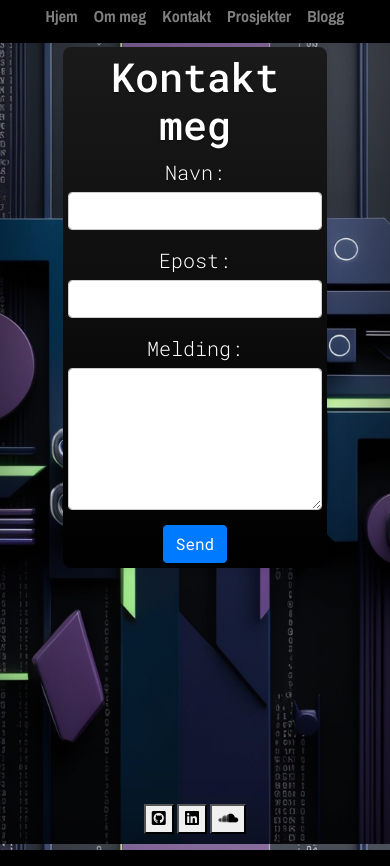
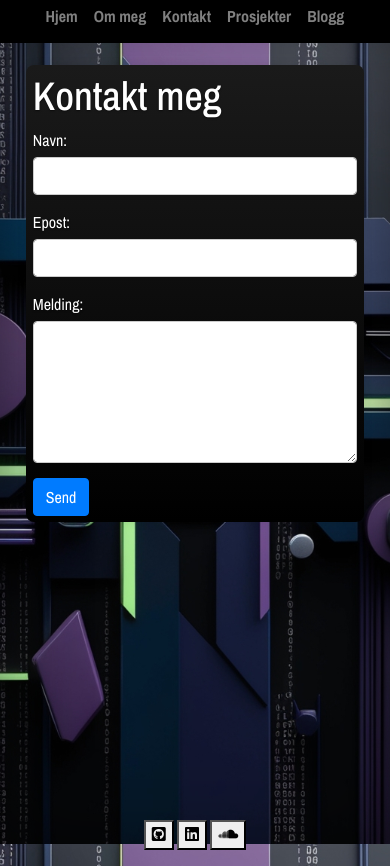
Before and after one commit to OpusMag/magnuslyngra.no, a PHP site: page /kontakt.html in a window 390 px wide. Run offline with PHP 8.4, Linux system fonts and the light colour scheme; some libraries are stand-ins or nearby versions.

Commit message:
Improved styling further, fixed some bugs
Finally it seems styling is working okay on mobile as well as desktop.
Fixed some bugs with things not displaying properly. Still an issue with
one of the mp4's that need to be fixed. Also need to do something about
the scaling for media on the index page.

```diff
--- a/www/cover.css
+++ b/www/cover.css
@@ -5,6 +5,7 @@
 /* Base structure */
 html, body {
   height: 100%;
+  width: 100%;
   margin: 0;
   padding: 0;
   font-family: 'EB Garamond', serif;
@@ -19,9 +20,6 @@ body {
   color: #fff;
   text-shadow: 0 .05rem .1rem rgba(0, 0, 0, .5);
   box-shadow: inset 0 0 5rem rgba(0, 0, 0, .5);
-  display: flex;
-  justify-content: center;
-  align-items: center;
   position: relative;
   padding: 0.625rem;
 }
@@ -272,12 +270,29 @@ p {
   box-sizing: border-box;
 }
 
-.content2, .content3, .content5 {
+.content2, .content3 {
+  font-family: "Archivo Narrow", sans-serif;
+  font-optical-sizing: auto;
+  font-weight: 400;
+  font-style: normal;
+  padding: 2%;
+  background: linear-gradient(to bottom, #1a1a1a, #000000);
+  border-radius: 0.5rem;
+  box-shadow: 0 0 0.625rem rgba(0, 0, 0, 0.1);
+  color: white;
+  margin: 2% auto; /* Center the content horizontally */
+  width: 100%;
+  max-width: 100vw; /* Increase the max-width to make it wider */
+  position: relative;
+  box-sizing: border-box;
+  text-align: left; /* Ensure text is aligned to the left */
+}
+
+.content4 {
   font-family: "Roboto Mono", monospace;
   font-weight: 300;
   font-size: 1.25rem;
   padding: 2%;
-  background: linear-gradient(to bottom, #1a1a1a, #000000);
   border-radius: 0.5rem;
   box-shadow: 0 0 0.625rem rgba(0, 0, 0, 0.1);
   color: white;
@@ -288,7 +303,7 @@ p {
   box-sizing: border-box;
 }
 
-.content4 {
+.content5 {
   font-family: "Roboto Mono", monospace;
   font-weight: 300;
   font-size: 1.25rem;
@@ -307,16 +322,22 @@ p {
 .content form {
   display: flex;
   flex-direction: column;
+  width: 100%; /* Adjust the width as needed */
+  max-width: 600px; /* Set a maximum width for the form */
+  margin: 0 auto; /* Center the form */
 }
 
 .content form input,
-.content form textarea {
+.content form textarea,
+.content form button {
   margin-bottom: 0.625rem;
   padding: 0.625rem;
   border: 1px solid #333;
   border-radius: 0.25rem;
   background-color: #333;
   color: white;
+  width: 100%; /* Make input elements take full width of the form */
+  box-sizing: border-box; /* Ensure padding and border are included in the element's total width */
 }
 
 /* Success and error messages */
--- a/www/kontakt.html
+++ b/www/kontakt.html
@@ -5,13 +5,13 @@
     <meta name="viewport" content="width=device-width, initial-scale=1" />
     <meta name="description" content="" />
     <meta name="author" content="" />
-    <link rel="icon" href="favicon.ico" />
     <link rel="stylesheet" href="https://cdnjs.cloudflare.com/ajax/libs/font-awesome/6.0.0-beta3/css/all.min.css">
     <title>Kontakt meg</title>
-    <!-- Bootstrap core CSS -->
-    <link href="https://stackpath.bootstrapcdn.com/bootstrap/4.3.1/css/bootstrap.min.css" rel="stylesheet" />
-    <!-- Custom styles for this template -->
-    <link href="cover.css" rel="stylesheet" />
+    <!-- Preload CSS -->
+    <link rel="preload" href="https://stackpath.bootstrapcdn.com/bootstrap/4.3.1/css/bootstrap.min.css" as="style" onload="this.onload=null;this.rel='stylesheet'">
+    <noscript><link rel="stylesheet" href="https://stackpath.bootstrapcdn.com/bootstrap/4.3.1/css/bootstrap.min.css"></noscript>
+    <link rel="preload" href="cover.css" as="style" onload="this.onload=null;this.rel='stylesheet'">
+    <noscript><link rel="stylesheet" href="cover.css"></noscript>
   </head>
   <body class="text-center">
     <div class="cover-container d-flex h-100 p-3 mx-auto flex-column">
```
Also changed, not shown: www/blogg.html (+5 -5 lines), www/index.html (+5 -5 lines), www/ommeg.html (+5 -5 lines), www/prosjekter.html (+5 -7 lines).
